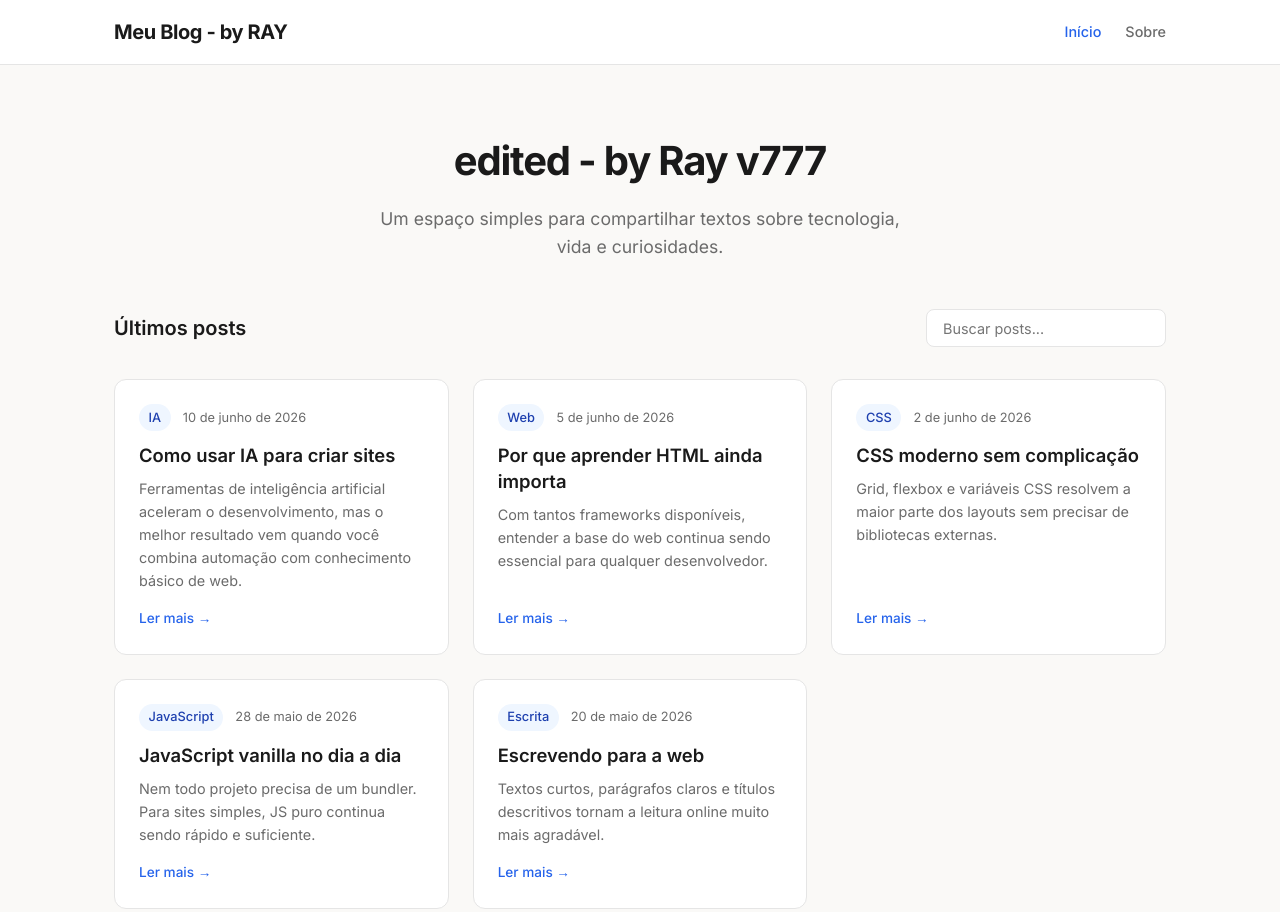
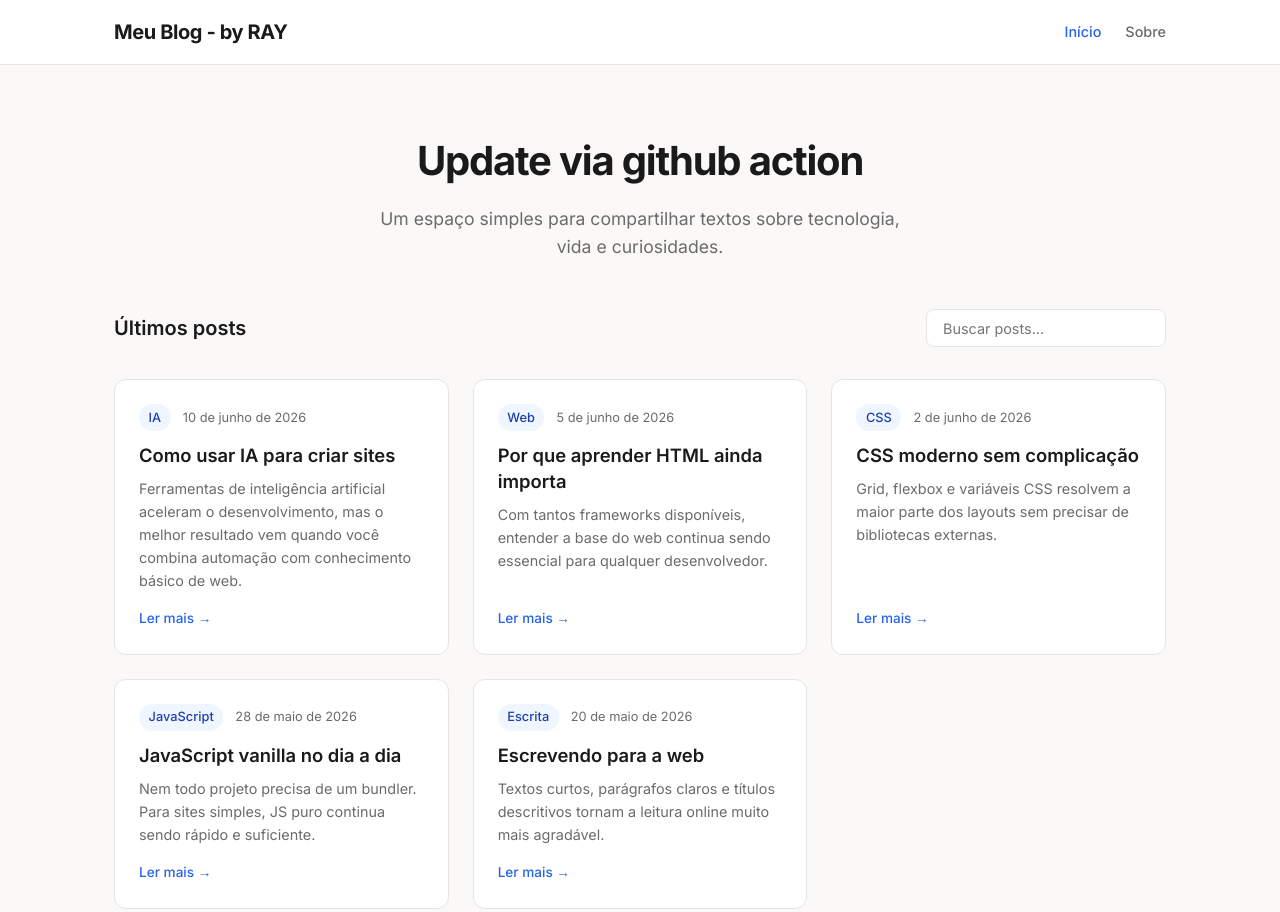
Before and after one commit to Rayjay-8/blogteste, a plain HTML site: page index.html in a window 1280 px wide. Shown: the top 912 px of the page. Drawn offline with Linux system fonts and the light colour scheme.

Commit message:
Update via github action

```diff
--- a/index.html
+++ b/index.html
@@ -23,7 +23,7 @@
   <main class="main">
     <section class="hero">
       <div class="container">
-        <h1>edited - by Ray v777</h1>
+        <h1>Update via github action</h1>
         <p>Um espaço simples para compartilhar textos sobre tecnologia, vida e curiosidades.</p>
       </div>
     </section>
```
